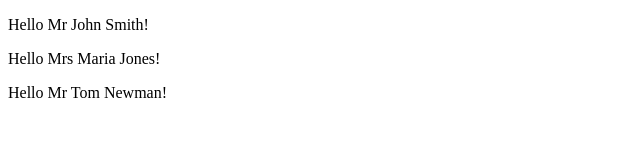
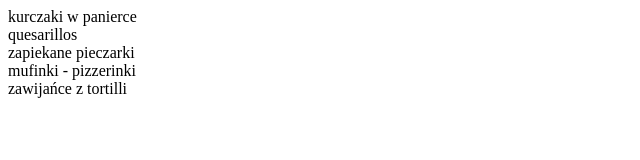
Before and after one commit to Dawid-Kowalski/przekaski, a website: page index.html in a window 1280 px wide. Shown: the whole page, without its empty margins (0-640 px from the left). Drawn offline with nearby package versions, Linux system fonts and the light colour scheme.

Commit message:
Generate carousel cell - title

```diff
--- a/index.html
+++ b/index.html
@@ -8,11 +8,15 @@
 	</head>
 	<body>
 
-		<div id="results">
+		<div class="carousel" id="carousel">
 		</div>
 
 		<script id="template" type="x-tmpl-mustache">
-		<p>Hello {{prefix}} {{ firstname }} {{ lastname }}!</p>
+		<div class="carousel-cell">
+			<div class="title">
+				{{title}}
+			</div>
+		</div>
 		</script>
 
 
--- a/js/script.js
+++ b/js/script.js
@@ -2,32 +2,32 @@
 (function(){
 
 	let template = document.getElementById('template').innerHTML;
-	let results = document.getElementById('results');
+	let carousel = document.getElementById('carousel');
 
 	Mustache.parse(template);
 
-	let dataHello =
+	let mealData =
 					[
 						{
-							prefix: 'Mr',
-							firstname: 'John',
-							lastname: 'Smith'
+							title: 'kurczaki w panierce'
 						},
 						{
-							prefix: 'Mrs',
-							firstname: 'Maria',
-							lastname: 'Jones'
+							title: 'quesarillos'
 						},
 						{
-							prefix: 'Mr',
-							firstname: 'Tom',
-							lastname: 'Newman'
+							title: 'zapiekane pieczarki'
+						},
+						{
+							title: 'mufinki - pizzerinki'
+						},
+						{
+							title: 'zawijańce z tortilli'
 						}
 					];
 
-	for(let i=0; i<dataHello.length; i++) {
-		let generatedHello = Mustache.render(template, dataHello[i]);
-		results.insertAdjacentHTML('beforeend', generatedHello);
+	for(let i=0; i<mealData.length; i++) {
+		let generatedMeal = Mustache.render(template, mealData[i]);
+		carousel.insertAdjacentHTML('beforeend', generatedMeal);
 	}
 
 })();
```
